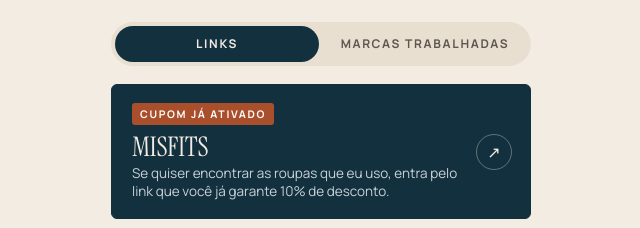
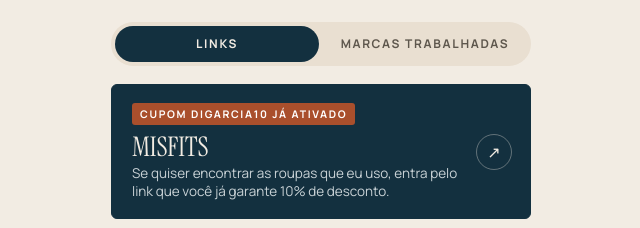
Before and after one commit to diegoesmg-creator/diegoesmg-site, a plain HTML site: page index.html in a window 1280 px wide. Shown: the part 540-768 px from the top of the page, without its empty margins (319-959 px from the left). Drawn offline with Linux system fonts and the light colour scheme.

Commit message:
Mostra o código do cupom no botão da MISFITS
Co-Authored-By: Claude Opus 5.5 <noreply@anthropic.com>
Claude-Session: https://claude.ai/code/session_01CCA4mx8C6DHw4j2DDXpyid

```diff
--- a/index.html
+++ b/index.html
@@ -123,7 +123,7 @@
     <div class="links">
       <a class="card featured" id="misfits-link" href="https://misfitscompany.com.br/discount/DIEGOOD">
         <div class="txt">
-          <span class="badge">Cupom já ativado</span>
+          <span class="badge">Cupom DIGARCIA10 já ativado</span>
           <span class="ttl">MISFITS</span>
           <span class="sub">Se quiser encontrar as roupas que eu uso, entra pelo link que você já garante 10% de desconto.</span>
         </div>
```
